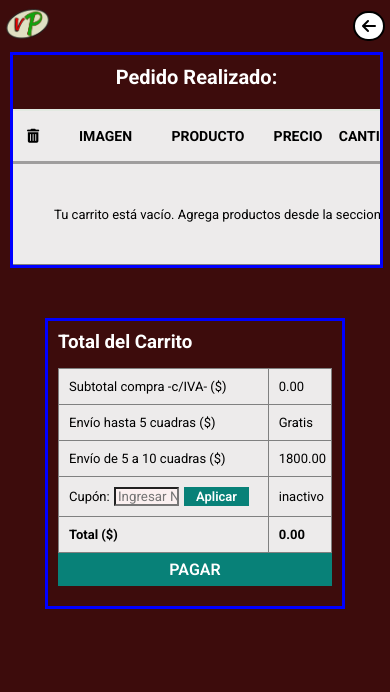
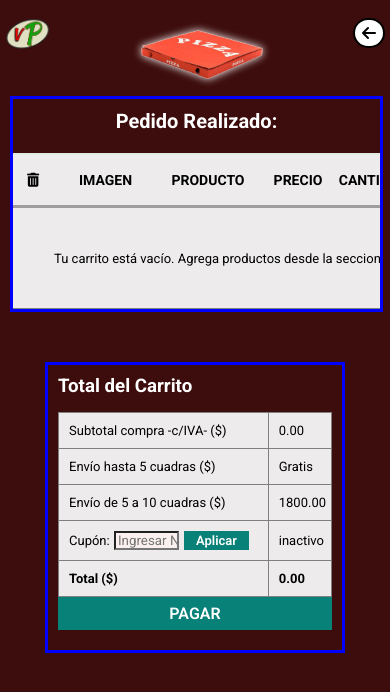
Before and after one commit to ABCodigo/proyecto-25020-AlejandroBianchi, a plain HTML site: page carrito.html in a window 390 px wide. Drawn offline with Linux system fonts and the light colour scheme.

Commit message:
Actualizo cambios recientes al proyecto

```diff
--- a/carrito.html
+++ b/carrito.html
@@ -22,6 +22,7 @@
             <a href="carrito.html" class="logo">
                 <img src="image/logoyempresa/logovp.png" class="logo" width="56px" height="40px" alt="Logo VitoPizzas">
             </a>
+            <img src="image/dibujos/tressf.png" class="dibujos" width="125px" height="70px" alt="dibujo pizzero">
             <div class="flechaleft">
                 <a href="index.html"><i class="fa-solid fa-arrow-left"></i></a>
             </div>
--- a/styles/carrito.css
+++ b/styles/carrito.css
@@ -23,9 +23,23 @@ header {
       display: flex;
       justify-content: space-between;
       align-items: center;
+
+      .dibujos{
+         /*background-color: rgb(240, 237, 216);*/
+         /*border-radius: 45px;*/
+         /*outline: 2px solid white;*/
+         filter: drop-shadow(0 0 0 white) drop-shadow(0 0 4px white);
+         /*drop-shadow(0 0 0 white): crea un primer "borde blanco ajustado" al contenido visible (forma real del PNG).*/
+         /*drop-shadow(0 0 4px white): agrega un desenfoque (suave) que da volumen al borde.*/
+      }
+   }
+
+   .logo{
+      align-self: flex-start;
    }
 
    .flechaleft {
+      align-self: flex-start;
       border: 2px solid black;
       padding: 5px 10px;
       border-radius: 50px;
@@ -363,10 +377,10 @@ main{
 
 /*  XXXXXXXXXXXXXXXXXXXXXXXXXXXXXXXXXXXXXXXXXXXXXXXXXXXXXXXXXXXXXXXXXXXXXXXXXXXXXXXXXXXXX  */
 
-@media (max-width: 420px) {
+@media (max-width: 430px) {
 
     header {
-        padding: 8px 5px;
+        padding: 18px 5px 8px;
 
         .logoyflecha {
             a img {
--- a/styles/iniciosesion.css
+++ b/styles/iniciosesion.css
@@ -28,7 +28,7 @@ header {
       justify-content: space-between;
       align-items: center;
 
-      .dibudos{
+      .dibujos{
          /*background-color: rgb(240, 237, 216);*/
          /*border-radius: 45px;*/
          /*outline: 2px solid white;*/
--- a/styles/registrarse.css
+++ b/styles/registrarse.css
@@ -29,7 +29,7 @@ header {
       display: flex;
       align-items: center;
 
-    .dibudos{
+    .dibujos{
          /*background-color: rgb(240, 237, 216);*/
          /*border-radius: 45px;*/
          /*outline: 2px solid white;*/
```
Also changed, not shown: consideracioneslegales.html (+1 -1 lines), index.html (+1 -1 lines), iniciosesion.html (+1 -1 lines), registrarse.html (+1 -1 lines), image/dibujos/tressf.png (added).
